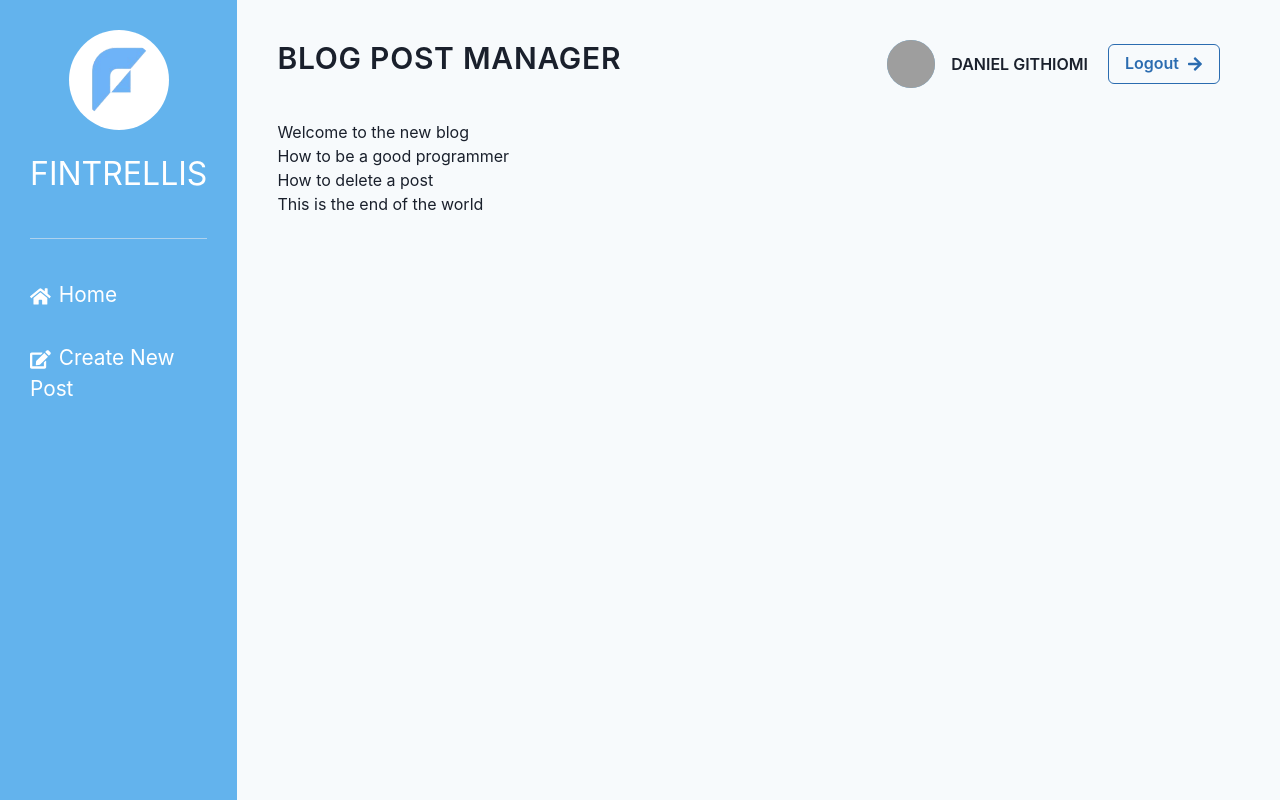
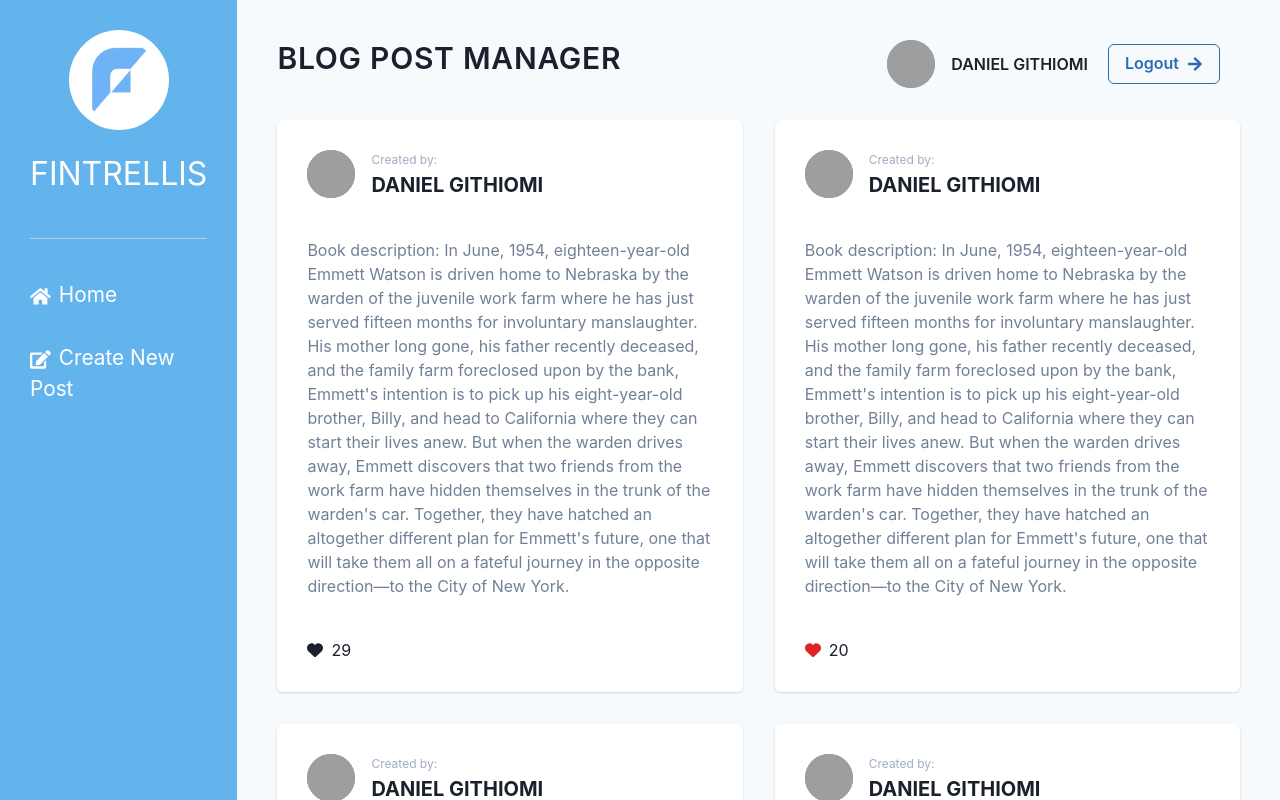
Before and after one commit to githiomi/Fintrellis-Blog-Post-Manager, a React (Vite) app: page /home in a window 1280 px wide. Shown: the top 800 px of the page. Built offline with nearby package versions, Linux system fonts and the light colour scheme; data requests are answered from the project's data file; grey boxes are pictures that could not be loaded.

Commit message:
feat: displayed each blog post and like functionality

```diff
--- /dev/null
+++ b/src/components/BlogPost.tsx
@@ -0,0 +1,58 @@
+import { Avatar, Card, CardBody, CardFooter, CardHeader, Flex, HStack, Heading, Text } from '@chakra-ui/react'
+import { BlogPost } from '../interfaces/blog_post'
+import { FaHeart } from 'react-icons/fa6'
+import { useState } from 'react'
+
+type BlogPostComponentProps = {
+   blogPost: BlogPost
+}
+
+export default function BlogPostComponent({ blogPost }: BlogPostComponentProps) {
+
+   const [isLiked, setIsLiked] = useState(blogPost.userLiked);
+   const [likes, setLikes] = useState(blogPost.likes);
+
+   const likesClicked = () => {
+      if (isLiked)
+         setLikes((_currentLikes) => _currentLikes -= 1)
+      else
+         setLikes((_currentLikes) => _currentLikes += 1)
+
+      setIsLiked((_currentIsLiked) => !_currentIsLiked);
+   }
+
+   return (
+      <Card cursor='pointer' p={'10px'}>
+
+         <CardHeader>
+            <Flex alignItems={'center'}>
+               <Avatar mr={'1rem'} bg={'blue.400'} src='/fintellis_logo.png' name={blogPost.author} />
+
+               <Flex direction={'column'} gap={'.2rem'}>
+                  <Text as={'p'} color={'gray.400'} fontSize={'xs'}>Created by:</Text>
+                  <Heading size={'md'} className='uppercase'>{blogPost.author}</Heading>
+               </Flex>
+
+            </Flex>
+
+         </CardHeader>
+
+         <CardBody color={'gray.500'} _hover={{ color: 'gray.700' }}>
+            <Text as='p'>
+               {blogPost.body}
+            </Text>
+         </CardBody>
+
+         <CardFooter>
+
+            <HStack onClick={likesClicked}>
+               {isLiked ? <FaHeart className='text-red-600' /> : <FaHeart />}
+               <Text> {likes} </Text>
+            </HStack>
+
+         </CardFooter>
+
+
+      </Card>
+   )
+}
--- a/src/components/SideNav.tsx
+++ b/src/components/SideNav.tsx
@@ -23,7 +23,7 @@ function SideNavComponent() {
 
          <List spacing='2rem' fontSize='1.3rem' color={'white'}>
 
-            <ListItem>
+            <ListItem mb={0}>
                <NavLink
                   to={'/home'}>
                   <ListIcon as={FaHome} />
@@ -32,7 +32,7 @@ function SideNavComponent() {
             </ListItem>
             <ListItem>
                <NavLink
-                  to={'/new'}>
+                  to={'/'}>
                   <ListIcon as={FaEdit} />
                   Create New Post
                </NavLink>
--- a/src/db/blog_posts.json
+++ b/src/db/blog_posts.json
@@ -5,7 +5,8 @@
          "author": "Daniel Githiomi",
          "title": "Welcome to the new blog",
          "body": "Book description: In June, 1954, eighteen-year-old Emmett Watson is driven home to Nebraska by the warden of the juvenile work farm where he has just served fifteen months for involuntary manslaughter. His mother long gone, his father recently deceased, and the family farm foreclosed upon by the bank, Emmett's intention is to pick up his eight-year-old brother, Billy, and head to California where they can start their lives anew. But when the warden drives away, Emmett discovers that two friends from the work farm have hidden themselves in the trunk of the warden's car. Together, they have hatched an altogether different plan for Emmett's future, one that will take them all on a fateful journey in the opposite direction—to the City of New York.",
-         "likes": 30,
+         "likes": 29,
+         "userLiked": false,
          "createdAt": 3454315
       },
       {
@@ -14,6 +15,7 @@
          "title": "How to be a good programmer",
          "body": "Book description: In June, 1954, eighteen-year-old Emmett Watson is driven home to Nebraska by the warden of the juvenile work farm where he has just served fifteen months for involuntary manslaughter. His mother long gone, his father recently deceased, and the family farm foreclosed upon by the bank, Emmett's intention is to pick up his eight-year-old brother, Billy, and head to California where they can start their lives anew. But when the warden drives away, Emmett discovers that two friends from the work farm have hidden themselves in the trunk of the warden's car. Together, they have hatched an altogether different plan for Emmett's future, one that will take them all on a fateful journey in the opposite direction—to the City of New York.",
          "likes": 20,
+         "userLiked": true,
          "createdAt": 3454315
       },
       {
@@ -22,6 +24,7 @@
          "title": "How to delete a post",
          "body": "Book description: In June, 1954, eighteen-year-old Emmett Watson is driven home to Nebraska by the warden of the juvenile work farm where he has just served fifteen months for involuntary manslaughter. His mother long gone, his father recently deceased, and the family farm foreclosed upon by the bank, Emmett's intention is to pick up his eight-year-old brother, Billy, and head to California where they can start their lives anew. But when the warden drives away, Emmett discovers that two friends from the work farm have hidden themselves in the trunk of the warden's car. Together, they have hatched an altogether different plan for Emmett's future, one that will take them all on a fateful journey in the opposite direction—to the City of New York.",
          "likes": 31,
+         "userLiked": false,
          "createdAt": 3454315
       },
       {
@@ -30,6 +33,7 @@
          "title": "This is the end of the world",
          "body": "Book description: In June, 1954, eighteen-year-old Emmett Watson is driven home to Nebraska by the warden of the juvenile work farm where he has just served fifteen months for involuntary manslaughter. His mother long gone, his father recently deceased, and the family farm foreclosed upon by the bank, Emmett's intention is to pick up his eight-year-old brother, Billy, and head to California where they can start their lives anew. But when the warden drives away, Emmett discovers that two friends from the work farm have hidden themselves in the trunk of the warden's car. Together, they have hatched an altogether different plan for Emmett's future, one that will take them all on a fateful journey in the opposite direction—to the City of New York.",
          "likes": 15,
+         "userLiked": true,
          "createdAt": 3454315
       }
    ]
--- a/src/interfaces/blog_post.ts
+++ b/src/interfaces/blog_post.ts
@@ -4,5 +4,6 @@ export interface BlogPost {
    title: string;
    body: string;
    likes: number;
+   userLiked: boolean;
    createdAt: Date;
 }
--- a/src/pages/HomePage.tsx
+++ b/src/pages/HomePage.tsx
@@ -1,15 +1,16 @@
 import { useLoaderData } from "react-router-dom";
 import { BlogPost } from "../interfaces/blog_post";
-import { Text } from "@chakra-ui/react";
+import BlogPostComponent from "../components/BlogPost";
+import { SimpleGrid } from "@chakra-ui/react";
 
 const HomePage = () => {
 
    const blogPosts: BlogPost[] = useLoaderData();
 
    return (
-      <>
-         {blogPosts && blogPosts.map((_blogpost: BlogPost) => <Text>{_blogpost.title}</Text>)}
-      </>
+      <SimpleGrid minChildWidth={'300px'} gap={'2rem'} >
+         {blogPosts && blogPosts.map((_blogPost: BlogPost) => <BlogPostComponent key={_blogPost.id} blogPost={_blogPost} />)}
+      </SimpleGrid>
    )
 }
 
--- a/src/services/postsLoader.ts
+++ b/src/services/postsLoader.ts
@@ -6,6 +6,6 @@ export const blogPostLoader = async (): Promise<BlogPost[]> => {
 
    const response = await fetch(url);
 
-   return response.json();
+   return await response.json();
 
 }
```
